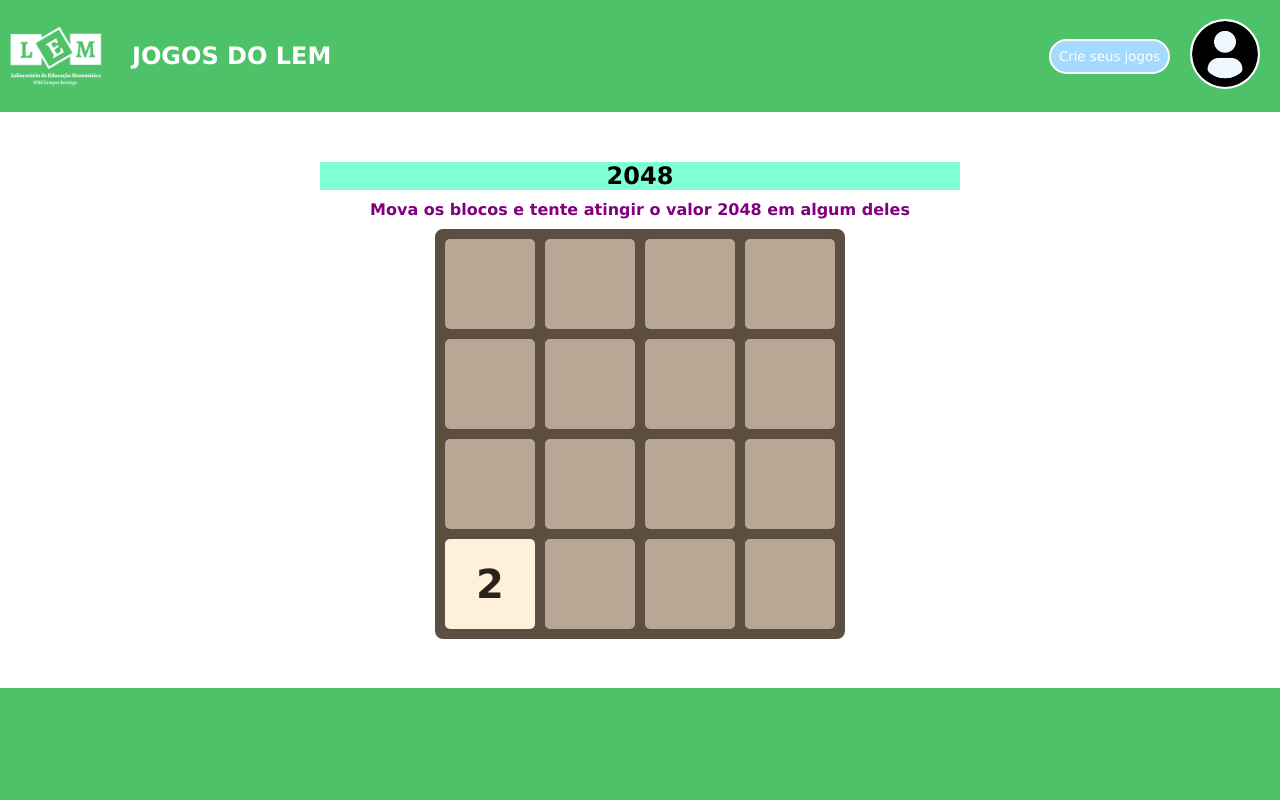
After one commit to jonhybr/plataforma-site-jogos, a Node server app: page /2048 in a window 1280 px wide. The commit adds this page. Run offline with Node 20, Linux system fonts and the light colour scheme.

Commit message:
começo 2048

```diff
--- a/Plataforma-de-jogos/css/main.css
+++ b/Plataforma-de-jogos/css/main.css
@@ -165,6 +165,71 @@ footer {
     background-color: #4dc269;
     position: relative;
     bottom: 0;
+}
+
+#div2048 {
+    display: flex;
+    flex-direction: column;
+    border: 5px solid rgb(92, 78, 64);
+    background-color: rgb(92, 78, 64);
+    border-radius: 8px;
+    .rows {
+        display: flex;
+    }
+    .bloco {
+        width: 100px;
+        height: 100px;
+        display: flex;
+        justify-content: center;
+        align-items: center;
+        font-size: 30px;
+        font-weight: bolder;
+        background-color: rgb(185, 166, 149);
+        border: 5px solid rgb(92, 78, 64);
+        border-radius: 10px;
+        color: white;
+    }
+    .n2 {
+        background-color: rgb(255, 240, 219);
+        font-size: 40px;
+        color: #29231e;
+    }
+    .n4 {
+        background-color: rgb(255, 223, 181);
+        font-size: 40px;
+        color: #29231e;
+    }
+    .n8 {
+        background-color: rgb(255, 183, 89);
+        font-size: 40px;
+    }
+    .n16 {
+        background-color: rgb(255, 147, 75);
+        font-size: 40px;
+    }
+    .n32 {
+        background-color: rgb(255, 111, 75);
+        font-size: 40px;
+    }
+    .n64 {
+        background-color: rgb(255, 63, 50);
+        font-size: 40px;
+    }
+    .n128 {
+        background-color: rgb(240, 219, 99);
+    }
+    .n256 {
+        background-color: rgb(236, 212, 71);
+    }
+    .n512 {
+        background-color: rgb(236, 209, 54);
+    }
+    .n1024 {
+        background-color: rgb(235, 204, 28);
+    }
+    .n2048 {
+        background-color: rgb(240, 204, 0);
+    }
 }
 
 #hanoi {
--- a/Plataforma-de-jogos/index.js
+++ b/Plataforma-de-jogos/index.js
@@ -1,6 +1,8 @@
 const express = require('express');
 const bodyParser = require('body-parser')
 const app = express();
+
+app.set('view engine', 'ejs')
 
 app.use(express.static(__dirname));
 app.use(bodyParser.urlencoded({extended: true}));
@@ -13,49 +15,53 @@ app.listen(3000, () => {
 
 
 app.get('/', (req, res) => {
-    res.sendFile(__dirname + '/views/home.html');
+    res.render('home');
 })
 
 app.get('/quiz', (req, res) => {
-    res.sendFile(__dirname + '/views/quiz.html')
+    res.render('quiz')
 })
 
 app.get('/tabuada', (req, res) => {
-    res.sendFile(__dirname + '/views/tabuada.html')
+    res.render('tabuada')
 })
 
 app.get('/operacao', (req, res) => {
-    res.sendFile(__dirname + '/views/operacao.html')
+    res.render('operacao')
 })
 
 app.get('/endQuiz', (req, res) => {
-    res.render('endQuiz.ejs', req.query)
+    res.render('endQuiz', req.query)
 })
 
 app.get('/hanoi', (req, res) => {
-    res.sendFile(__dirname + '/views/hanoi.html')
+    res.render('hanoi')
 })
 
 app.get('/login', (req, res) => {
-    res.sendFile(__dirname + "/views/login.html")
+    res.render('login')
 })
 
 app.get('/cadastro', (req, res) => {
-    res.sendFile(__dirname + "/views/cadastro.html")
+    res.render('cadastro')
 })
 
 app.get('/snake', (req, res) => {
-    res.sendFile(__dirname + "/views/snake.html")
+    res.render('snake')
 })
 
 app.get('/brick', (req, res) => {
-    res.sendFile(__dirname + "/views/brick.html")
+    res.render('brick')
 })
 
 app.get('/genius', (req, res) => {
-    res.sendFile(__dirname + "/views/genius.html")
+    res.render('genius')
 })
 
 app.get('/memoria', (req, res) => {
-    res.sendFile(__dirname + "/views/memoria.html")
+    res.render('memoria')
 })
+
+app.get('/2048', (req, res) => {
+    res.render('2048')
+})
--- /dev/null
+++ b/Plataforma-de-jogos/views/2048.ejs
@@ -0,0 +1,51 @@
+<!DOCTYPE html>
+<html lang="pt-br">
+<head>
+    <meta charset="UTF-8">
+    <link href="../css/main.css" rel="stylesheet">
+    <script src="../scripts/jogo2048.js" defer></script>
+    <title>Jogos LEM</title>
+</head>
+<body>
+
+    <%- include('header.html') %>
+
+    <main>
+        <h2>2048</h2>
+
+        <p>Mova os blocos e tente atingir o valor 2048 em algum deles</p>
+
+        <div id="div2048">
+            <div class="rows">
+                <div class="bloco"></div>
+                <div class="bloco"></div>
+                <div class="bloco"></div>
+                <div class="bloco"></div>
+            </div>
+            <div class="rows">
+                <div class="bloco"></div>
+                <div class="bloco"></div>
+                <div class="bloco"></div>
+                <div class="bloco"></div>
+            </div>
+            <div class="rows">
+                <div class="bloco"></div>
+                <div class="bloco"></div>
+                <div class="bloco"></div>
+                <div class="bloco"></div>
+            </div>
+            <div class="rows">
+                <div class="bloco"></div>
+                <div class="bloco"></div>
+                <div class="bloco"></div>
+                <div class="bloco"></div>
+            </div>
+
+        </div>
+
+    </main>
+
+    <%- include('footer.html') %>
+
+</body>
+</html>
--- /dev/null
+++ b/Plataforma-de-jogos/views/footer.html
@@ -0,0 +1,3 @@
+<footer>
+
+</footer>
--- /dev/null
+++ b/Plataforma-de-jogos/views/header.html
@@ -0,0 +1,10 @@
+<header>
+    <figure>
+        <a href="/"><img src="../imagens/LEM 2.png"></a>
+        <h2>JOGOS DO LEM</h2>
+    </figure>
+    <div>
+        <input type="button" value="Crie seus jogos">
+        <a href="/login"><img src="../imagens/perfil.png"></a>
+    </div>
+</header>
```
Also changed, not shown: Plataforma-de-jogos/scripts/jogo2048.js (added, +137 -0 lines), Plataforma-de-jogos/views/home.ejs (renamed from Plataforma-de-jogos/views/home.html, +5 -17 lines), Plataforma-de-jogos/views/brick.ejs (renamed from Plataforma-de-jogos/views/brick.html), Plataforma-de-jogos/views/cadastro.ejs (renamed from Plataforma-de-jogos/views/cadastro.html), Plataforma-de-jogos/views/genius.ejs (renamed from Plataforma-de-jogos/views/genius.html), Plataforma-de-jogos/views/hanoi.ejs (renamed from Plataforma-de-jogos/views/hanoi.html), Plataforma-de-jogos/views/login.ejs (renamed from Plataforma-de-jogos/views/login.html), Plataforma-de-jogos/views/memoria.ejs (renamed from Plataforma-de-jogos/views/memoria.html), Plataforma-de-jogos/views/operacao.ejs (renamed from Plataforma-de-jogos/views/operacao.html), Plataforma-de-jogos/views/quiz.ejs (renamed from Plataforma-de-jogos/views/quiz.html), Plataforma-de-jogos/views/snake.ejs (renamed from Plataforma-de-jogos/views/snake.html), Plataforma-de-jogos/views/tabuada.ejs (renamed from Plataforma-de-jogos/views/tabuada.html).
